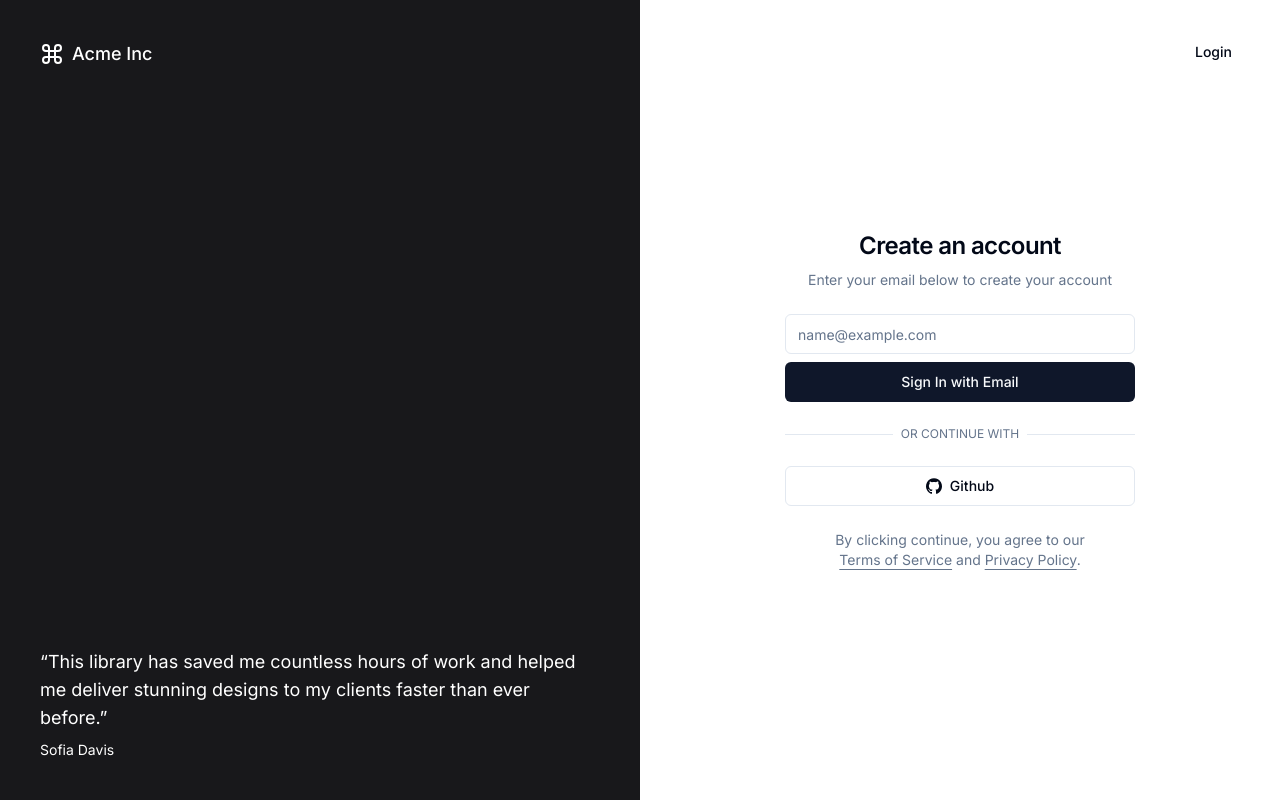
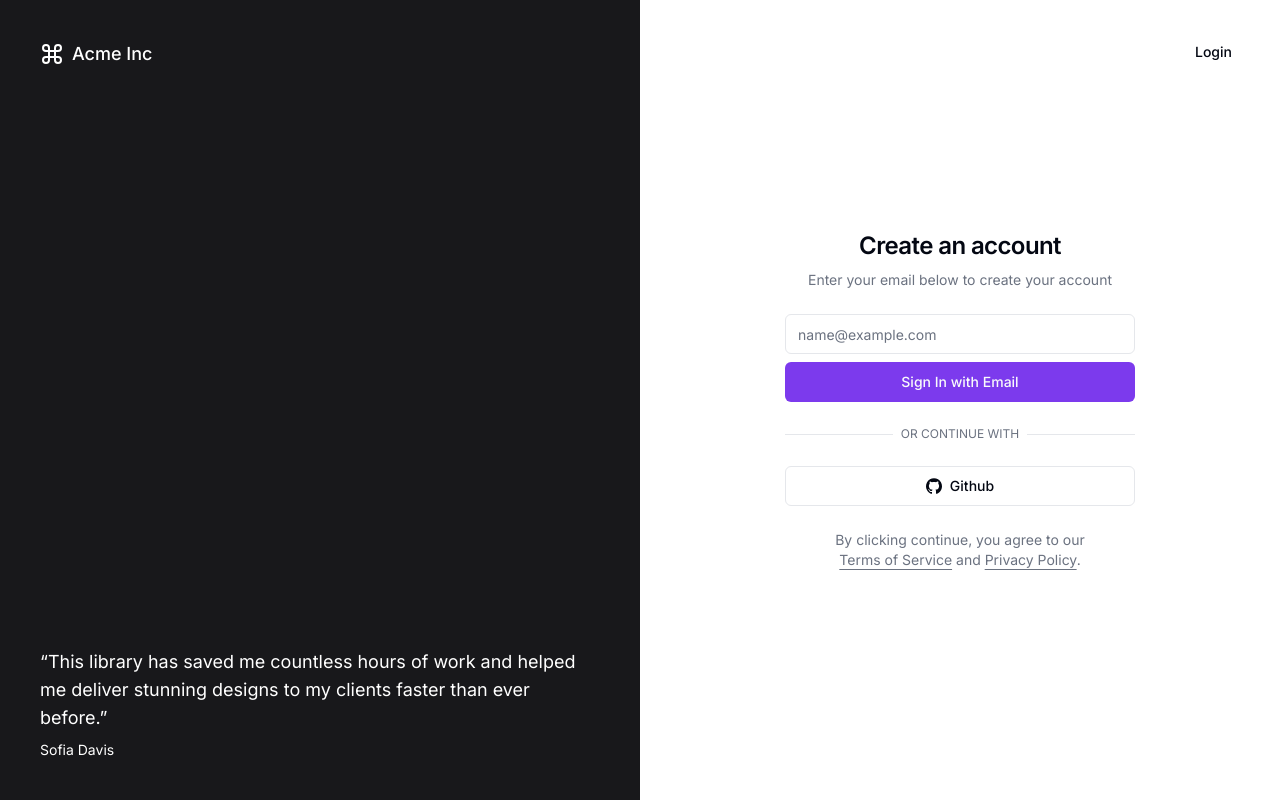
Before and after one commit to mhfed/PRJ-FPolyThesis_Frontend, a Next.js app: page /authentication in a window 1280 px wide. Built offline with nearby package versions, Linux system fonts and the light colour scheme.

Commit message:
adding folder structure and files

```diff
--- a/src/app/globals.css
+++ /dev/null
@@ -1,76 +0,0 @@
-@tailwind base;
-@tailwind components;
-@tailwind utilities;
-
-@layer base {
-  :root {
-    --background: 0 0% 100%;
-    --foreground: 222.2 84% 4.9%;
-
-    --card: 0 0% 100%;
-    --card-foreground: 222.2 84% 4.9%;
-
-    --popover: 0 0% 100%;
-    --popover-foreground: 222.2 84% 4.9%;
-
-    --primary: 222.2 47.4% 11.2%;
-    --primary-foreground: 210 40% 98%;
-
-    --secondary: 210 40% 96.1%;
-    --secondary-foreground: 222.2 47.4% 11.2%;
-
-    --muted: 210 40% 96.1%;
-    --muted-foreground: 215.4 16.3% 46.9%;
-
-    --accent: 210 40% 96.1%;
-    --accent-foreground: 222.2 47.4% 11.2%;
-
-    --destructive: 0 84.2% 60.2%;
-    --destructive-foreground: 210 40% 98%;
-
-    --border: 214.3 31.8% 91.4%;
-    --input: 214.3 31.8% 91.4%;
-    --ring: 222.2 84% 4.9%;
-
-    --radius: 0.5rem;
-  }
-
-  .dark {
-    --background: 222.2 84% 4.9%;
-    --foreground: 210 40% 98%;
-
-    --card: 222.2 84% 4.9%;
-    --card-foreground: 210 40% 98%;
-
-    --popover: 222.2 84% 4.9%;
-    --popover-foreground: 210 40% 98%;
-
-    --primary: 210 40% 98%;
-    --primary-foreground: 222.2 47.4% 11.2%;
-
-    --secondary: 217.2 32.6% 17.5%;
-    --secondary-foreground: 210 40% 98%;
-
-    --muted: 217.2 32.6% 17.5%;
-    --muted-foreground: 215 20.2% 65.1%;
-
-    --accent: 217.2 32.6% 17.5%;
-    --accent-foreground: 210 40% 98%;
-
-    --destructive: 0 62.8% 30.6%;
-    --destructive-foreground: 210 40% 98%;
-
-    --border: 217.2 32.6% 17.5%;
-    --input: 217.2 32.6% 17.5%;
-    --ring: 212.7 26.8% 83.9%;
-  }
-}
-
-@layer base {
-  * {
-    @apply border-border;
-  }
-  body {
-    @apply bg-background text-foreground;
-  }
-}
--- a/src/app/layout.tsx
+++ b/src/app/layout.tsx
@@ -1,7 +1,7 @@
-import './globals.css';
+import '@/styles/globals.css';
 import type { Metadata } from 'next';
 import { Inter } from 'next/font/google';
-import { ThemeProvider } from '@/components/theme-provider';
+import { ThemeProvider } from '@/components/container/theme-provider';
 
 const inter = Inter({ subsets: ['latin'] });
 
--- /dev/null
+++ b/src/common/constant/index.ts
@@ -0,0 +1,4 @@
+export enum EXAMPLE {
+  APP = 'APP_',
+  AUTHENTICATION = 'AUTHENTICATION_',
+}
--- /dev/null
+++ b/src/common/index.ts
@@ -0,0 +1,3 @@
+export * from './constant';
+
+export * from './regex';
--- /dev/null
+++ b/src/common/regex/index.ts
@@ -0,0 +1,8 @@
+export const rxEmail = new RegExp(
+  '^[a-zA-Z0-9]+([%\\^&\\-\\=\\+\\,\\.]?[a-zA-Z0-9]+)@[a-zA-Z]+([\\.]?[a-zA-Z]+)*(\\.[a-zA-Z]{2,3})+$'
+);
+
+export const rxPassword =
+  /^(?=.*[A-Z])(?=.*[a-z])(?=.*[0-9])(?=.*[\W])(?!.*['"]).{8,}$/;
+
+export const rxNumber = /[^\d]+/g;
--- /dev/null
+++ b/src/components/layout/nav-bar.tsx
@@ -0,0 +1,5 @@
+import React from 'react';
+
+export default function NavBar() {
+  return <div>NavBar</div>;
+}
--- /dev/null
+++ b/src/components/layout/side-bar.tsx
@@ -0,0 +1,5 @@
+import React from 'react';
+
+export default function SideBar() {
+  return <div>SideBar</div>;
+}
--- /dev/null
+++ b/src/hooks/useClipboard.ts
@@ -0,0 +1,17 @@
+import { useState } from 'react';
+
+export default function useClipboard() {
+  const [value, setValue] = useState<string | undefined>(undefined);
+  function copy(val: string, cb?: () => void) {
+    window?.navigator.clipboard
+      .writeText(val)
+      .then(() => {
+        setValue(val);
+        cb && cb();
+      })
+      .catch((err) => {
+        console.error(err);
+      });
+  }
+  return { value, copy } as const;
+}
--- /dev/null
+++ b/src/models/authentication.ts
@@ -0,0 +1,4 @@
+export type FormLoginType = {
+  email: string;
+  password: string;
+};
--- /dev/null
+++ b/src/styles/globals.css
@@ -0,0 +1,59 @@
+@tailwind base;
+@tailwind components;
+@tailwind utilities;
+
+@layer base {
+  :root {
+    --background: 0 0% 100%;
+    --foreground: 224 71.4% 4.1%;
+    --card: 0 0% 100%;
+    --card-foreground: 224 71.4% 4.1%;
+    --popover: 0 0% 100%;
+    --popover-foreground: 224 71.4% 4.1%;
+    --primary: 262.1 83.3% 57.8%;
+    --primary-foreground: 210 20% 98%;
+    --secondary: 220 14.3% 95.9%;
+    --secondary-foreground: 220.9 39.3% 11%;
+    --muted: 220 14.3% 95.9%;
+    --muted-foreground: 220 8.9% 46.1%;
+    --accent: 220 14.3% 95.9%;
+    --accent-foreground: 220.9 39.3% 11%;
+    --destructive: 0 84.2% 60.2%;
+    --destructive-foreground: 210 20% 98%;
+    --border: 220 13% 91%;
+    --input: 220 13% 91%;
+    --ring: 262.1 83.3% 57.8%;
+    --radius: 0.5rem;
+  }
+
+  .dark {
+    --background: 224 71.4% 4.1%;
+    --foreground: 210 20% 98%;
+    --card: 224 71.4% 4.1%;
+    --card-foreground: 210 20% 98%;
+    --popover: 224 71.4% 4.1%;
+    --popover-foreground: 210 20% 98%;
+    --primary: 263.4 70% 50.4%;
+    --primary-foreground: 210 20% 98%;
+    --secondary: 215 27.9% 16.9%;
+    --secondary-foreground: 210 20% 98%;
+    --muted: 215 27.9% 16.9%;
+    --muted-foreground: 217.9 10.6% 64.9%;
+    --accent: 215 27.9% 16.9%;
+    --accent-foreground: 210 20% 98%;
+    --destructive: 0 62.8% 30.6%;
+    --destructive-foreground: 210 20% 98%;
+    --border: 215 27.9% 16.9%;
+    --input: 215 27.9% 16.9%;
+    --ring: 263.4 70% 50.4%;
+  }
+}
+
+@layer base {
+  * {
+    @apply border-border;
+  }
+  body {
+    @apply bg-background text-foreground;
+  }
+}
```
Also changed, not shown: components.json, src/components/container/theme-provider.tsx (renamed from src/components/theme-provider.tsx).
